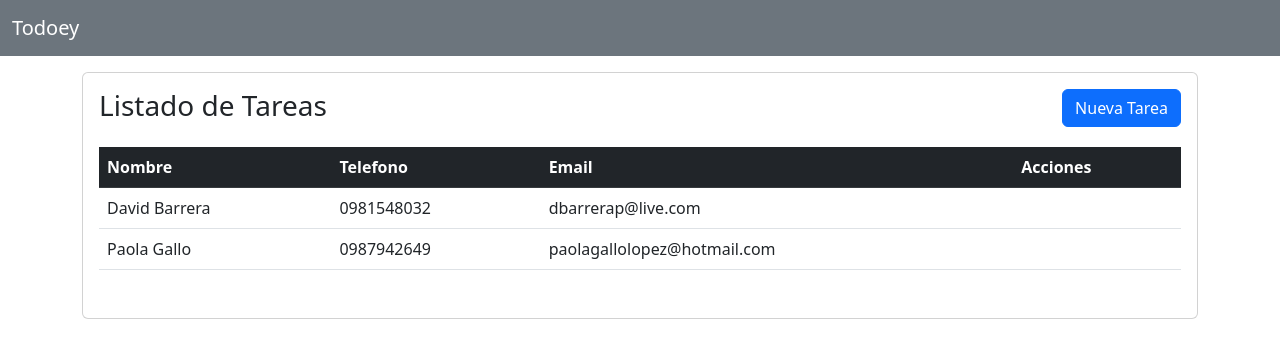
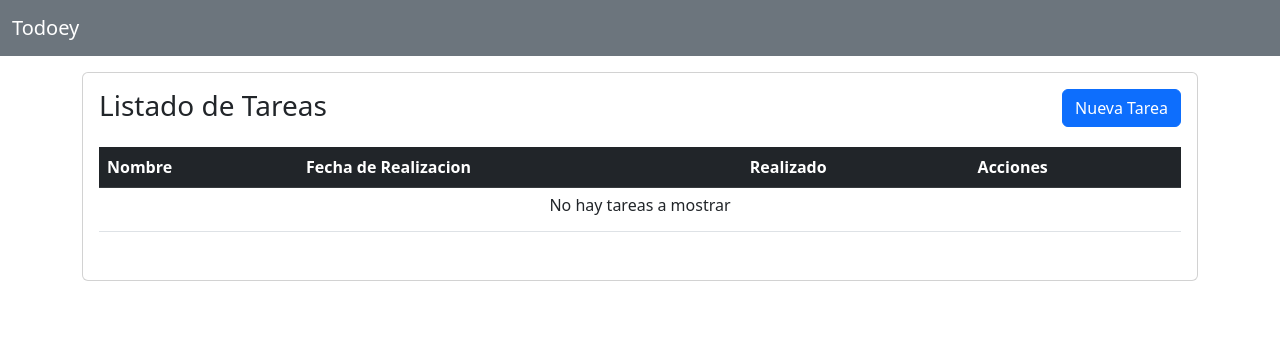
Before and after one commit to dbarrerap/todoey-angular, an Angular app: page / in a window 1280 px wide. Shown: the top 358 px of the page. Built offline with nearby package versions, Linux system fonts and the light colour scheme.

Commit message:
Camboi de Contactos a Tareas

```diff
--- a/src/app/components/contacto-list/contacto-list.component.html
+++ b/src/app/components/contacto-list/contacto-list.component.html
@@ -4,7 +4,7 @@
             <h3>Listado de Tareas</h3>
         </div>
         <div class="col">
-            <button class="btn btn-primary float-end">Nueva Tarea</button>
+            <button class="btn btn-primary float-end" routerLink="/new">Nueva Tarea</button>
         </div>
     </div>
     <div class="row mb-3">
@@ -13,21 +13,21 @@
                 <thead class="table-dark">
                     <tr>
                         <th>Nombre</th>
-                        <th>Telefono</th>
-                        <th>Email</th>
+                        <th>Fecha de Realizacion</th>
+                        <th>Realizado</th>
                         <th>Acciones</th>
                     </tr>
                 </thead>
                 <tbody>
-                    <tr *ngIf="!contactos.length">
+                    <tr *ngIf="!tareas.length">
                         <td colspan="4" class="text-center">
-                            <h6>No hay contactos a mostrar</h6>
+                            <h6>No hay tareas a mostrar</h6>
                         </td>
                     </tr>
-                    <tr *ngFor="let contacto of contactos">
-                        <td>{{ contacto.nombre }}</td>
-                        <td>{{ contacto.telefono }}</td>
-                        <td>{{ contacto.email }}</td>
+                    <tr *ngFor="let tarea of tareas">
+                        <td>{{ tarea.nombre }}</td>
+                        <td>{{ tarea.fecha }}</td>
+                        <td>{{ tarea.realizado }}</td>
                         <td></td>
                     </tr>
                 </tbody>
--- a/src/app/components/contacto-list/contacto-list.component.ts
+++ b/src/app/components/contacto-list/contacto-list.component.ts
@@ -1,5 +1,6 @@
 import { Component } from '@angular/core';
 import { IContacto } from 'src/app/interfaces/IContacto';
+import { ITarea } from 'src/app/interfaces/ITarea';
 
 @Component({
   selector: 'app-contacto-list',
@@ -7,17 +8,6 @@ import { IContacto } from 'src/app/interfaces/IContacto';
   styleUrls: ['./contacto-list.component.css']
 })
 export class ContactoListComponent {
-  contactos: IContacto[] = [
-    {
-      nombre: 'David Barrera',
-      telefono: '0981548032',
-      email: 'dbarrerap@live.com'
-    },
-    {
-      nombre: 'Paola Gallo',
-      telefono: '0987942649',
-      email: 'paolagallolopez@hotmail.com'
-    }
-  ]
+  tareas: ITarea[] = []
 
 }
--- /dev/null
+++ b/src/app/interfaces/ITarea.ts
@@ -0,0 +1,6 @@
+export interface ITarea {
+    nombre: string,
+    fecha: Date,
+    detalles?: string,
+    realizado: boolean
+}
```
